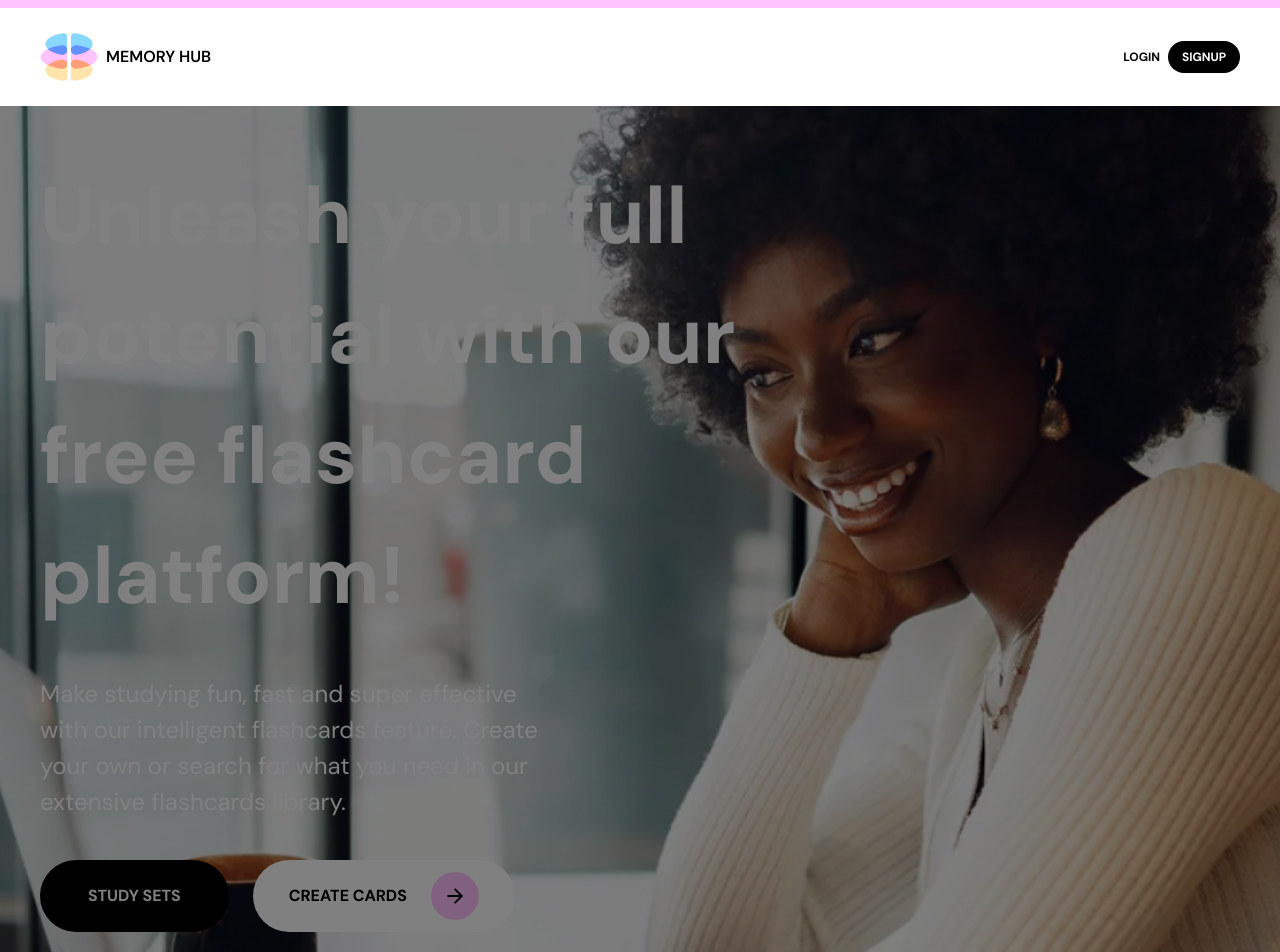
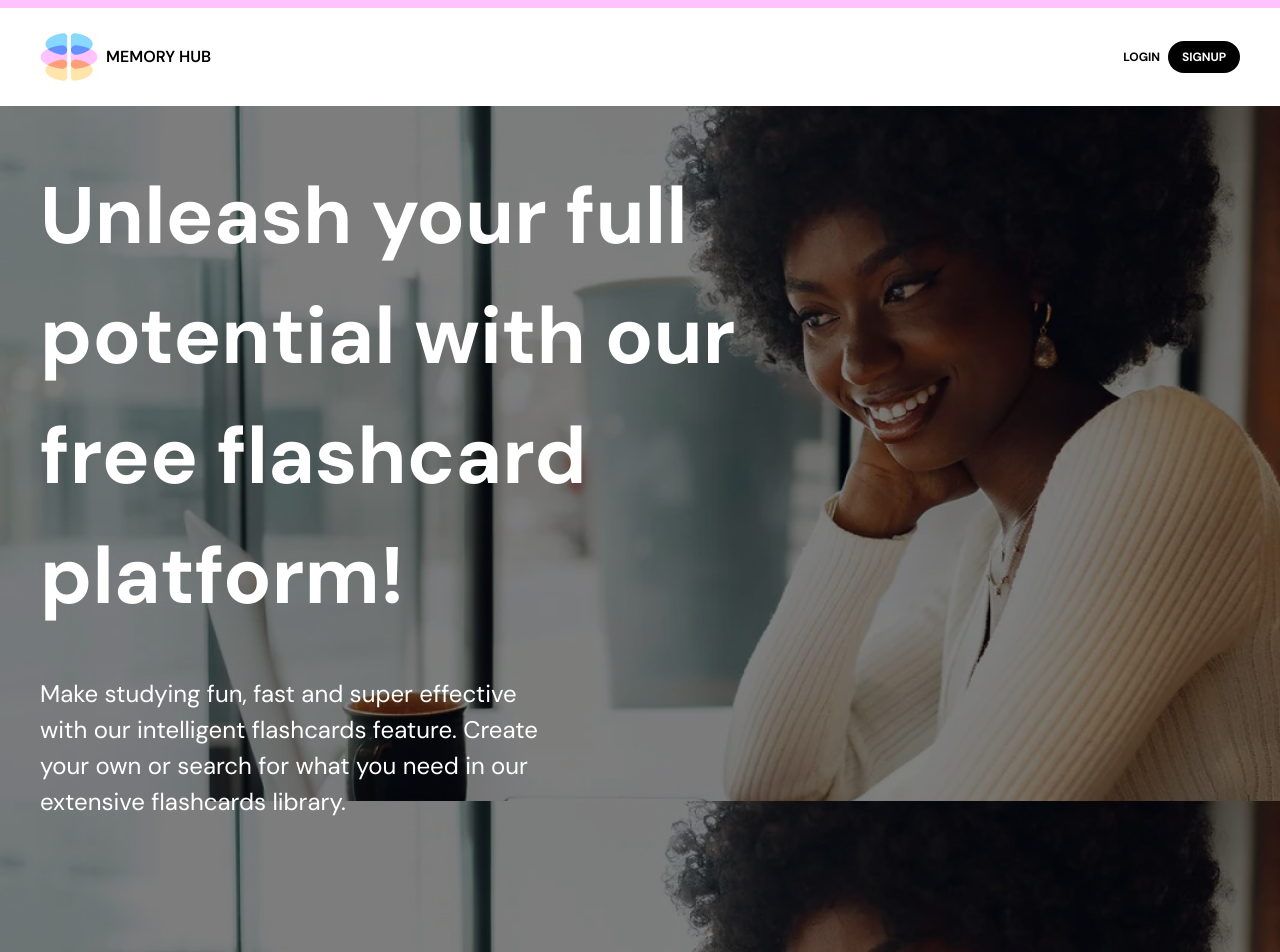
Before and after one commit to DarynaBb/Memory-Hub, a React (Vite) app in the folder Frontend/: page / in a window 1280 px wide. Shown: the top 952 px of the page. Built offline with nearby package versions, Linux system fonts and the light colour scheme.

Commit message:
apllying filter

```diff
--- a/Frontend/src/components/HomePageButtons.jsx
+++ b/Frontend/src/components/HomePageButtons.jsx
@@ -14,16 +14,16 @@ function HomePageButtons() {
     setIsCreateCardsClicked(true);
   };
   return (
-    <section className='flex gap-[24px] brightness-100'>
+    <section className='flex gap-[24px]'>
       <button
         onClick={() => navigate("/modules")}
-        className='bg-[#000] min-w-[140px] brightness-100 text-white whitespace-nowrap text-[1.2em] md:text-[1.6em] dm-sans-bold md:px-[48px] py-[17px] md:py-[24px] rounded-[36px] hover:bg-white hover:text-black'
+        className='bg-[#000] min-w-[140px] text-white whitespace-nowrap text-[1.2em] md:text-[1.6em] dm-sans-bold md:px-[48px] py-[17px] md:py-[24px] rounded-[36px] hover:bg-white hover:text-black'
       >
         STUDY SETS
       </button>
       <button
         onClick={onClickHandler}
-        className='bg-white min-w-[140px] brightness-100 whitespace-nowrap text-[1.2em] md:text-[1.6em] dm-sans-bold px-[25px] md:px-[36px] py-[9px] rounded-[36px] items-center flex gap-[6px] md:gap-[15px] lg:gap-[24px] justify-center hover:bg-[#FFC2FF]'
+        className='bg-white min-w-[140px] whitespace-nowrap text-[1.2em] md:text-[1.6em] dm-sans-bold px-[25px] md:px-[36px] py-[9px] rounded-[36px] items-center flex gap-[6px] md:gap-[15px] lg:gap-[24px] justify-center hover:bg-[#FFC2FF]'
       >
         <p>CREATE CARDS</p>
         <div className="bg-[#FFC2FF] p-[4px] md:p-[12px] rounded-full">
--- a/Frontend/src/index.css
+++ b/Frontend/src/index.css
@@ -197,8 +197,18 @@ ul {
 }
 
 .hero-bg {
-  background-image: url("/hero-mobile.jpg");
-  filter: brightness(0.5);
+  /* background-image: url("/hero-mobile.jpg"); */
+}
+
+.hero-bg::before {
+  content: ""; /* Create a pseudo-element */
+  position: absolute; /* Position the pseudo-element */
+  top: 0; /* Set position */
+  left: 0; /* Set position */
+  width: 100%; /* Full width */
+  height: 100%; /* Full height */
+  background-image: url("/hero-mobile.jpg"); /* Set background image */
+  filter: brightness(0.5); /* Apply filter to background image */
 }
 
 .yellow-gradient {
@@ -210,7 +220,7 @@ ul {
   #statusFilter {
     background-position-x: 120px;
   }
-  .hero-bg {
+  .hero-bg::before {
     background-image: url("/hero.jpg");
   }
 
--- a/Frontend/src/pages/Home.jsx
+++ b/Frontend/src/pages/Home.jsx
@@ -44,7 +44,7 @@ const onClickHandler = () => {
 
   return (
     <section className="max-container">
-      <div className="hero-mobile hero-bg bg-no-repeat bg-cover bg-center lg:bg-fixed px-[10px] md:pl-[40px] pt-[50px] flex flex-col gap-[20px] md:gap-[40px] pb-[60px]">
+      <div className="hero-mobile hero-bg relative bg-no-repeat bg-cover bg-center lg:bg-fixed px-[10px] md:pl-[40px] pt-[50px] flex flex-col gap-[20px] md:gap-[40px] pb-[60px]">
         <h2 className="dm-sans-bold text-[3.2em] md:text-[5em] lg:text-[8em] md:max-w-[70%] text-leading-[120%] text-white brightness-100">Unleash your full potential with our free flashcard platform!</h2>
         <p className="text-[1.7em] md:text-[2.4em] text-white max-w-[500px] brightness-100">Make studying fun, fast and super effective with our intelligent flashcards feature. Create your own or search for what you need in our extensive flashcards library.</p>
         <HomePageButtons />
```
